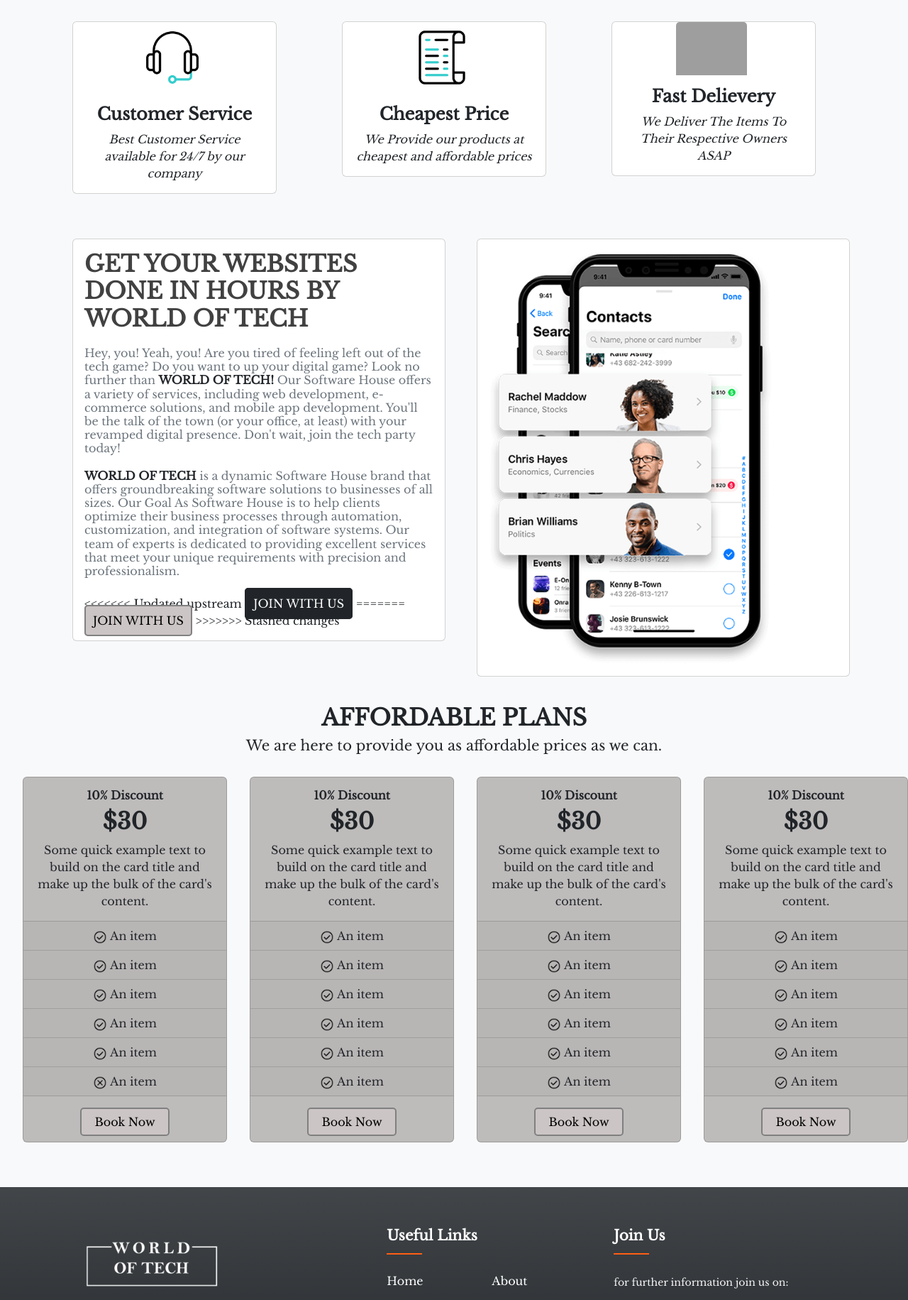
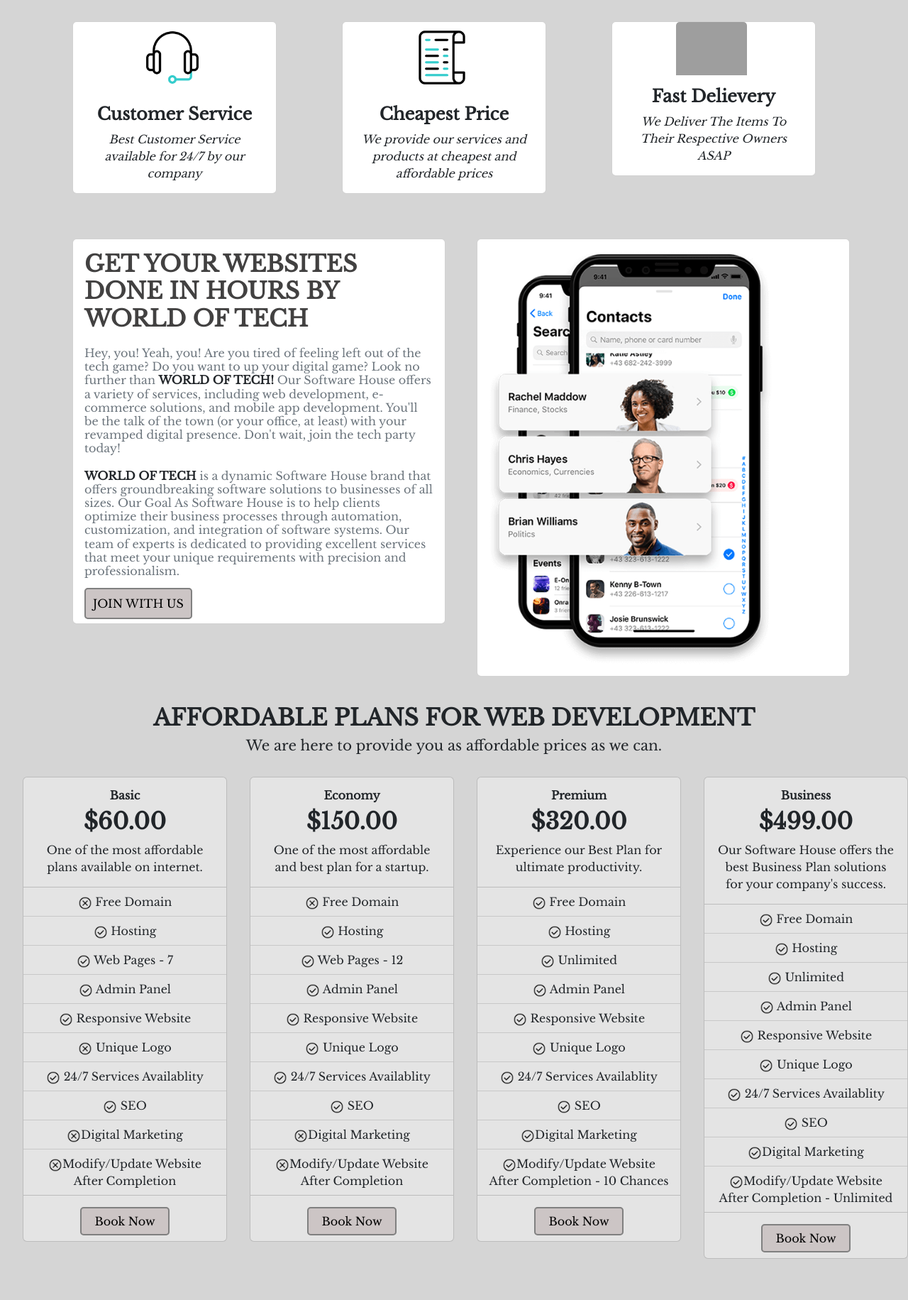
Before and after one commit to mesumbinshaukat/World-Of-Tech, a PHP site: page /index.php in a window 1280 px wide. Shown: the part 602-2433 px from the top of the page at 71% size. Run offline with PHP 8.4, Linux system fonts and the light colour scheme; some libraries are stand-ins or nearby versions; grey boxes are pictures that could not be loaded.

Commit message:
Comitted

```diff
--- a/carousel.html
+++ b/carousel.html
@@ -110,7 +110,7 @@
       <div class="carousel-inner">
         <div class="carousel-item active">
           <img src="./Icons/pexels-hasan-albari-1229861.jpg" class="d-block w-100" alt="Slide 1">
-          <div class="carousel-caption d-none d-md-block mt-lg-5">
+          <div class="carousel-caption  d-md-block mt-lg-5">
             <h5 class="fs-2">Anything you want in your WEBSITE <br> We
                                 provide you. </h5>
                 <p class="fs-5">In affordable prices</p>
@@ -118,14 +118,14 @@
         </div>
         <div class="carousel-item">
           <img src="./Icons/pexels-pixabay-270366.jpg" class="d-block w-100" alt="Slide 2">
-          <div class="carousel-caption d-none d-md-block mt-lg-5">
+          <div class="carousel-caption d-md-block mt-lg-5">
             <h5 class="fs-2">Web development - One of our specialization</h5>
                 <p class="fs-5">Best way to implement your ideas</p>
           </div>
         </div>
         <div class="carousel-item">
           <img src="./Icons/pexels-pixabay-270637.jpg" class="d-block w-100" alt="Slide 3">
-          <div class="carousel-caption d-none d-md-block mt-lg-5">
+          <div class="carousel-caption  d-md-block mt-lg-5">
 <h5 class="fs-2">Top ranking websites</h5>
                 <p class="fs-5">Perfect website needs a perfect SEO</p>
           </div>
--- a/footer.html
+++ b/footer.html
@@ -307,20 +307,9 @@
   <div class="copyright-area">
     <div class="container">
       <div class="row">
-        <div class="col-xl-6 col-lg-6 text-center text-lg-left">
+        <div class="col-xl-12 col-lg-12 text-center text-lg-left">
           <div class="copyright-text">
-            <p>Copyright &copy; 2023, All Right Reserved &nbsp;<a href="">World of Tech</a></p>
-          </div>
-        </div>
-        <div class="col-xl-6 col-lg-6 d-none d-lg-block text-right">
-          <div class="footer-menu">
-            <ul>
-              <li><a href="#">Home</a></li>
-              <li><a href="#">Terms</a></li>
-              <li><a href="#">Privacy</a></li>
-              <li><a href="#">Policy</a></li>
-              <li><a href="#">Contact</a></li>
-            </ul>
+            <p>Copyright &copy; 2023, All Right Reserved &nbsp;<a href="index.php">World of Tech</a></p>
           </div>
         </div>
       </div>
--- a/index.php
+++ b/index.php
@@ -16,11 +16,12 @@
 
     <link rel="shortcut icon" href="./LOGO/youtube-picture(500px-500px).png">
     <style>
+    @import url('https://fonts.googleapis.com/css2?family=Roboto+Slab:wght@300&display=swap');
 
-       @import url('https://fonts.googleapis.com/css2?family=Roboto+Slab:wght@300&display=swap');
-  body{
+    body {
         font-family: 'Roboto Slab', serif !important;
     }
+
     .image {
         width: 100px !important;
         margin-left: 90px;
@@ -31,26 +32,31 @@
             margin-top: -80px !important;
         }
     }
-    .side-block{
-        display:none;
-        transition:.3s;
+
+    .side-block {
+        display: none;
+        transition: .3s;
     }
-    .side-arrow{
-        display:block;
-        background-color:gray;
-        border:2px solid darkgray;
-        border-radius:50%;
-        padding:5px;
-        position:fixed;
-        top:85%;
-        left:95%;
+
+    .side-arrow {
+        display: block;
+        background-color: gray;
+        border: 2px solid darkgray;
+        border-radius: 50%;
+        padding: 5px;
+        position: fixed;
+        top: 85%;
+        left: 95%;
         z-index: 1;
     }
 
+    .bg_color {
+        background-color: #D5D5D5;
+    }
     </style>
 </head>
 
-<body class="bg-light">
+<body class="bg_color">
     <div id="top"></div>
     <div id="arrow" class="side-arrow side-block">
         <a href="#top"><img src="./Icons/keyboard_double_arrow_up_FILL0_wght400_GRAD0_opsz48.png" alt=""></a>
@@ -96,8 +102,8 @@
 
                     <script src="./jquery/jquery-3.6.0.min.js"></script>
                     <script>
-       $(document).ready(function () {
-      $(window).scroll(function () {
+                    $(document).ready(function() {
+                        $(window).scroll(function() {
                             // alert("working")
 
                             $('#arrow').toggleClass('side-arrow', $(this).scrollTop() > 200);
--- a/navbar.html
+++ b/navbar.html
@@ -28,11 +28,11 @@
         <li class="nav-item">
           <a class="nav-link active fw-bold spacing text-white" href="about.php">About Us</a>
         </li>
-        <li class="nav-item">
-          <a class="nav-link active fw-bold spacing text-white" href="blog.php">Blogs</a>
+        <li class="nav-item ">
+          <a class="nav-link active fw-bold spacing text-white disabled" href="blog.php">Blogs</a>
         </li>
-        <li class="nav-item">
-          <a class="nav-link active fw-bold spacing text-white" href="services.php">Services</a>
+        <li class="nav-item ">
+          <a class="nav-link active fw-bold spacing text-white disabled" href="services.php">Services</a>
         </li>
 
 
--- a/plans.html
+++ b/plans.html
@@ -29,7 +29,7 @@
         }
 
         .cardbg{
-            background-color: rgba(184, 181, 181, 0.911) !important;
+            background-color: rgb(228, 228, 228) !important;
             transition: .3s ease-in-out;
         }
         .cardbg:hover{
@@ -42,7 +42,7 @@
     <div class="container-fluid ">
         <br>
         <h1 class="text-center fs-2 fw-bold">
-            AFFORDABLE PLANS
+            AFFORDABLE PLANS FOR WEB DEVELOPMENT
         </h1>
         <h6 class="text-center fs-5 fw-light">
             We are here to provide you as affordable prices as we can.
@@ -52,80 +52,96 @@
             <div class="col-lg-3 col-md-6 col-sm-12">
                 <div class="card text-center cardbg" style="width: 18rem;">
                     <div class="card-body">
-                        <h3 class="fs-6 fw-bold">10% Discount</h3>
-                      <h5 class="card-title fs-2 fw-bolder">$30</h5>
-                      <p class="card-text">Some quick example text to build on the card title and make up the bulk of the card's content.</p>
+                        <h3 class="fs-6 fw-bold">Basic</h3>
+                      <h5 class="card-title fs-2 fw-bolder">$60.00</h5>
+                      <p class="card-text">One of the most affordable plans available on internet.</p>
                     </div>
                     <ul class="list-group list-group-flush mb-2">
-                      <li class="list-group-item cardbg"><img class="planimage" src="./Icons/check_circle_FILL0_wght400_GRAD0_opsz48.png" alt=""> An item</li>
-                      <li class="list-group-item cardbg"><img class="planimage" src="./Icons/check_circle_FILL0_wght400_GRAD0_opsz48.png" alt=""> An item</li>
-                      <li class="list-group-item cardbg"><img class="planimage" src="./Icons/check_circle_FILL0_wght400_GRAD0_opsz48.png" alt=""> An item</li>
-                      <li class="list-group-item cardbg"><img class="planimage" src="./Icons/check_circle_FILL0_wght400_GRAD0_opsz48.png" alt=""> An item</li>
-                      <li class="list-group-item cardbg"><img class="planimage" src="./Icons/check_circle_FILL0_wght400_GRAD0_opsz48.png" alt=""> An item</li>
-                      <li class="list-group-item cardbg"><img class="planimage" src="./Icons/cancel_FILL0_wght400_GRAD0_opsz48.png" alt=""> An item</li>
+                      <li class="list-group-item cardbg"><img class="planimage" src="./Icons/cancel_FILL0_wght400_GRAD0_opsz48.png" alt=""> Free Domain</li>
+                      <li class="list-group-item cardbg"><img class="planimage" src="./Icons/check_circle_FILL0_wght400_GRAD0_opsz48.png" alt=""> Hosting</li>
+                      <li class="list-group-item cardbg"><img class="planimage" src="./Icons/check_circle_FILL0_wght400_GRAD0_opsz48.png" alt=""> Web Pages - 7</li>
+                      <li class="list-group-item cardbg"><img class="planimage" src="./Icons/check_circle_FILL0_wght400_GRAD0_opsz48.png" alt=""> Admin Panel</li>
+                      <li class="list-group-item cardbg"><img class="planimage" src="./Icons/check_circle_FILL0_wght400_GRAD0_opsz48.png" alt=""> Responsive Website</li>
+                      <li class="list-group-item cardbg"><img class="planimage" src="./Icons/cancel_FILL0_wght400_GRAD0_opsz48.png" alt=""> Unique Logo</li>
+                      <li class="list-group-item cardbg"><img class="planimage" src="./Icons/check_circle_FILL0_wght400_GRAD0_opsz48.png" alt=""> 24/7 Services Availablity</li>
+                      <li class="list-group-item cardbg"><img class="planimage" src="./Icons/check_circle_FILL0_wght400_GRAD0_opsz48.png" alt=""> SEO</li>
+                      <li class="list-group-item cardbg"><img class="planimage" src="./Icons/cancel_FILL0_wght400_GRAD0_opsz48.png" alt="">Digital Marketing</li>
+                      <li class="list-group-item cardbg"><img class="planimage" src="./Icons/cancel_FILL0_wght400_GRAD0_opsz48.png" alt="">Modify/Update Website After Completion</li>
                     </ul>
                     <div class="card-body">
-                      <a href="" class="our" >Book Now</a>
+                      <a href="contact.php" target="_blank" class="our" >Book Now</a>
                     </div>
                   </div>
             </div>
             <div class="col-lg-3 col-md-6 col-sm-12">
                 <div class="card text-center cardbg" style="width: 18rem;">
                     <div class="card-body">
-                        <h3 class="fs-6 fw-bold">10% Discount</h3>
-                      <h5 class="card-title fs-2 fw-bolder">$30</h5>
-                      <p class="card-text">Some quick example text to build on the card title and make up the bulk of the card's content.</p>
+                        <h3 class="fs-6 fw-bold">Economy</h3>
+                      <h5 class="card-title fs-2 fw-bolder">$150.00</h5>
+                      <p class="card-text">One of the most affordable and best plan for a startup. </p>
                     </div>
                     <ul class="list-group list-group-flush mb-2">
-                      <li class="list-group-item cardbg"><img class="planimage" src="./Icons/check_circle_FILL0_wght400_GRAD0_opsz48.png" alt=""> An item</li>
-                      <li class="list-group-item cardbg"><img class="planimage" src="./Icons/check_circle_FILL0_wght400_GRAD0_opsz48.png" alt=""> An item</li>
-                      <li class="list-group-item cardbg"><img class="planimage" src="./Icons/check_circle_FILL0_wght400_GRAD0_opsz48.png" alt=""> An item</li>
-                      <li class="list-group-item cardbg"><img class="planimage" src="./Icons/check_circle_FILL0_wght400_GRAD0_opsz48.png" alt=""> An item</li>
-                      <li class="list-group-item cardbg"><img class="planimage" src="./Icons/check_circle_FILL0_wght400_GRAD0_opsz48.png" alt=""> An item</li>
-                      <li class="list-group-item cardbg"><img class="planimage" src="./Icons/check_circle_FILL0_wght400_GRAD0_opsz48.png" alt=""> An item</li>
+                     <li class="list-group-item cardbg"><img class="planimage" src="./Icons/cancel_FILL0_wght400_GRAD0_opsz48.png" alt=""> Free Domain</li>
+                      <li class="list-group-item cardbg"><img class="planimage" src="./Icons/check_circle_FILL0_wght400_GRAD0_opsz48.png" alt=""> Hosting</li>
+                      <li class="list-group-item cardbg"><img class="planimage" src="./Icons/check_circle_FILL0_wght400_GRAD0_opsz48.png" alt=""> Web Pages - 12</li>
+                      <li class="list-group-item cardbg"><img class="planimage" src="./Icons/check_circle_FILL0_wght400_GRAD0_opsz48.png" alt=""> Admin Panel</li>
+                      <li class="list-group-item cardbg"><img class="planimage" src="./Icons/check_circle_FILL0_wght400_GRAD0_opsz48.png" alt=""> Responsive Website</li>
+                      <li class="list-group-item cardbg"><img class="planimage" src="./Icons/check_circle_FILL0_wght400_GRAD0_opsz48.png" alt=""> Unique Logo</li>
+                      <li class="list-group-item cardbg"><img class="planimage" src="./Icons/check_circle_FILL0_wght400_GRAD0_opsz48.png" alt=""> 24/7 Services Availablity</li>
+                      <li class="list-group-item cardbg"><img class="planimage" src="./Icons/check_circle_FILL0_wght400_GRAD0_opsz48.png" alt=""> SEO</li>
+                      <li class="list-group-item cardbg"><img class="planimage" src="./Icons/cancel_FILL0_wght400_GRAD0_opsz48.png" alt="">Digital Marketing</li>
+                      <li class="list-group-item cardbg"><img class="planimage" src="./Icons/cancel_FILL0_wght400_GRAD0_opsz48.png" alt="">Modify/Update Website After Completion</li>
                     </ul>
                     <div class="card-body">
-                        <a href="" class="our">Book Now</a>
+                        <a href="contact.php" target="_blank" class="our">Book Now</a>
                     </div>
                   </div>
             </div>
             <div class="col-lg-3 col-md-6 col-sm-12">
                 <div class="card text-center cardbg" style="width: 18rem;">
                     <div class="card-body">
-                        <h3 class="fs-6 fw-bold">10% Discount</h3>
-                      <h5 class="card-title fs-2 fw-bolder">$30</h5>
-                      <p class="card-text">Some quick example text to build on the card title and make up the bulk of the card's content.</p>
+                        <h3 class="fs-6 fw-bold">Premium</h3>
+                      <h5 class="card-title fs-2 fw-bolder">$320.00</h5>
+                      <p class="card-text">Experience our Best Plan for ultimate productivity.</p>
                     </div>
                     <ul class="list-group list-group-flush mb-2">
-                      <li class="list-group-item cardbg"><img class="planimage" src="./Icons/check_circle_FILL0_wght400_GRAD0_opsz48.png" alt=""> An item</li>
-                      <li class="list-group-item cardbg"><img class="planimage" src="./Icons/check_circle_FILL0_wght400_GRAD0_opsz48.png" alt=""> An item</li>
-                      <li class="list-group-item cardbg"><img class="planimage" src="./Icons/check_circle_FILL0_wght400_GRAD0_opsz48.png" alt=""> An item</li>
-                      <li class="list-group-item cardbg"><img class="planimage" src="./Icons/check_circle_FILL0_wght400_GRAD0_opsz48.png" alt=""> An item</li>
-                      <li class="list-group-item cardbg"><img class="planimage" src="./Icons/check_circle_FILL0_wght400_GRAD0_opsz48.png" alt=""> An item</li>
-                      <li class="list-group-item cardbg"><img class="planimage" src="./Icons/check_circle_FILL0_wght400_GRAD0_opsz48.png" alt=""> An item</li>
+                      <li class="list-group-item cardbg"><img class="planimage" src="./Icons/check_circle_FILL0_wght400_GRAD0_opsz48.png" alt=""> Free Domain</li>
+                      <li class="list-group-item cardbg"><img class="planimage" src="./Icons/check_circle_FILL0_wght400_GRAD0_opsz48.png" alt=""> Hosting</li>
+                      <li class="list-group-item cardbg"><img class="planimage" src="./Icons/check_circle_FILL0_wght400_GRAD0_opsz48.png" alt=""> Unlimited</li>
+                      <li class="list-group-item cardbg"><img class="planimage" src="./Icons/check_circle_FILL0_wght400_GRAD0_opsz48.png" alt=""> Admin Panel</li>
+                      <li class="list-group-item cardbg"><img class="planimage" src="./Icons/check_circle_FILL0_wght400_GRAD0_opsz48.png" alt=""> Responsive Website</li>
+                      <li class="list-group-item cardbg"><img class="planimage" src="./Icons/check_circle_FILL0_wght400_GRAD0_opsz48.png" alt=""> Unique Logo</li>
+                      <li class="list-group-item cardbg"><img class="planimage" src="./Icons/check_circle_FILL0_wght400_GRAD0_opsz48.png" alt=""> 24/7 Services Availablity</li>
+                      <li class="list-group-item cardbg"><img class="planimage" src="./Icons/check_circle_FILL0_wght400_GRAD0_opsz48.png" alt=""> SEO</li>
+                      <li class="list-group-item cardbg"><img class="planimage" src="./Icons/check_circle_FILL0_wght400_GRAD0_opsz48.png" alt="">Digital Marketing</li>
+                      <li class="list-group-item cardbg"><img class="planimage" src="./Icons/check_circle_FILL0_wght400_GRAD0_opsz48.png" alt="">Modify/Update Website After Completion - 10 Chances</li>
                     </ul>
                     <div class="card-body">
-                        <a href="" class="our">Book Now</a>
+                        <a href="contact.php" target="_blank" class="our">Book Now</a>
                     </div>
                   </div>
             </div>
             <div class="col-lg-3 col-md-6 col-sm-12">
                 <div class="card text-center cardbg" style="width: 18rem;">
                     <div class="card-body">
-                        <h3 class="fs-6 fw-bold">10% Discount</h3>
-                      <h5 class="card-title fs-2 fw-bolder">$30</h5>
-                      <p class="card-text">Some quick example text to build on the card title and make up the bulk of the card's content.</p>
+                        <h3 class="fs-6 fw-bold">Business</h3>
+                      <h5 class="card-title fs-2 fw-bolder">$499.00</h5>
+                      <p class="card-text">Our Software House offers the best Business Plan solutions for your company's success. </p>
                     </div>
                     <ul class="list-group list-group-flush mb-2">
-                      <li class="list-group-item cardbg"><img class="planimage" src="./Icons/check_circle_FILL0_wght400_GRAD0_opsz48.png" alt=""> An item</li>
-                      <li class="list-group-item cardbg"><img class="planimage" src="./Icons/check_circle_FILL0_wght400_GRAD0_opsz48.png" alt=""> An item</li>
-                      <li class="list-group-item cardbg"><img class="planimage" src="./Icons/check_circle_FILL0_wght400_GRAD0_opsz48.png" alt=""> An item</li>
-                      <li class="list-group-item cardbg"><img class="planimage" src="./Icons/check_circle_FILL0_wght400_GRAD0_opsz48.png" alt=""> An item</li>
-                      <li class="list-group-item cardbg"><img class="planimage" src="./Icons/check_circle_FILL0_wght400_GRAD0_opsz48.png" alt=""> An item</li>
-                      <li class="list-group-item cardbg"><img class="planimage" src="./Icons/check_circle_FILL0_wght400_GRAD0_opsz48.png" alt=""> An item</li>
+                     <li class="list-group-item cardbg"><img class="planimage" src="./Icons/check_circle_FILL0_wght400_GRAD0_opsz48.png" alt=""> Free Domain</li>
+                      <li class="list-group-item cardbg"><img class="planimage" src="./Icons/check_circle_FILL0_wght400_GRAD0_opsz48.png" alt=""> Hosting</li>
+                      <li class="list-group-item cardbg"><img class="planimage" src="./Icons/check_circle_FILL0_wght400_GRAD0_opsz48.png" alt=""> Unlimited</li>
+                      <li class="list-group-item cardbg"><img class="planimage" src="./Icons/check_circle_FILL0_wght400_GRAD0_opsz48.png" alt=""> Admin Panel</li>
+                      <li class="list-group-item cardbg"><img class="planimage" src="./Icons/check_circle_FILL0_wght400_GRAD0_opsz48.png" alt=""> Responsive Website</li>
+                      <li class="list-group-item cardbg"><img class="planimage" src="./Icons/check_circle_FILL0_wght400_GRAD0_opsz48.png" alt=""> Unique Logo</li>
+                      <li class="list-group-item cardbg"><img class="planimage" src="./Icons/check_circle_FILL0_wght400_GRAD0_opsz48.png" alt=""> 24/7 Services Availablity</li>
+                      <li class="list-group-item cardbg"><img class="planimage" src="./Icons/check_circle_FILL0_wght400_GRAD0_opsz48.png" alt=""> SEO</li>
+                      <li class="list-group-item cardbg"><img class="planimage" src="./Icons/check_circle_FILL0_wght400_GRAD0_opsz48.png" alt="">Digital Marketing</li>
+                      <li class="list-group-item cardbg"><img class="planimage" src="./Icons/check_circle_FILL0_wght400_GRAD0_opsz48.png" alt="">Modify/Update Website After Completion - Unlimited</li>
                     </ul>
                     <div class="card-body">
-                        <a href="" class="our">Book Now</a>
+                        <a href="contact.php" target="_blank" class="our">Book Now</a>
                     </div>
                   </div>
             </div>
--- a/robots.txt.txt
+++ b/robots.txt.txt
@@ -12,5 +12,9 @@
 Disallow: /images/
 Disallow: /js/
 Disallow: /LOGO/
-Disallow: /carousel/
+Disallow: /carousel
 Disallow: /jquery/
+Disallow: /startingcards.html
+Disallow: /secondcard.html
+Disallow: /plans.html
+Disallow: /contactDb.php
--- a/secondcard.html
+++ b/secondcard.html
@@ -71,11 +71,7 @@
                             their business processes through automation, customization, and integration of software
                             systems. Our team of experts is dedicated to providing excellent services that meet your
                             unique requirements with precision and professionalism.</h6>
-<<<<<<< Updated upstream
-                        <a href="contact.php" class="button btn-dark ">JOIN WITH US</a>
-=======
-                        <a href="#" class="button ">JOIN WITH US</a>
->>>>>>> Stashed changes
+                        <a href="contact.php" class="button ">JOIN WITH US</a>
                     </div>
                 </div>
             </div>
--- a/startingcards.html
+++ b/startingcards.html
@@ -123,7 +123,7 @@
                     <img src="./Icons/output-onlinegiftools (1).gif"  class="card-img-top image" alt="...">
                     <div class="card-body">
                       <h5 class="card-title fs-4 fw-bold">Cheapest Price</h5>
-                      <p class="card-text fst-italic">We Provide our products at cheapest and affordable prices</p>
+                      <p class="card-text fst-italic">We provide our services and products at cheapest and affordable prices</p>
                       <!-- <a href="#" class="btn btn-primary">Go somewhere</a> -->
                     </div>
                   </div>
```
Also changed, not shown: 1 other file. Lines whose indentation alone changed are shown as unchanged.
